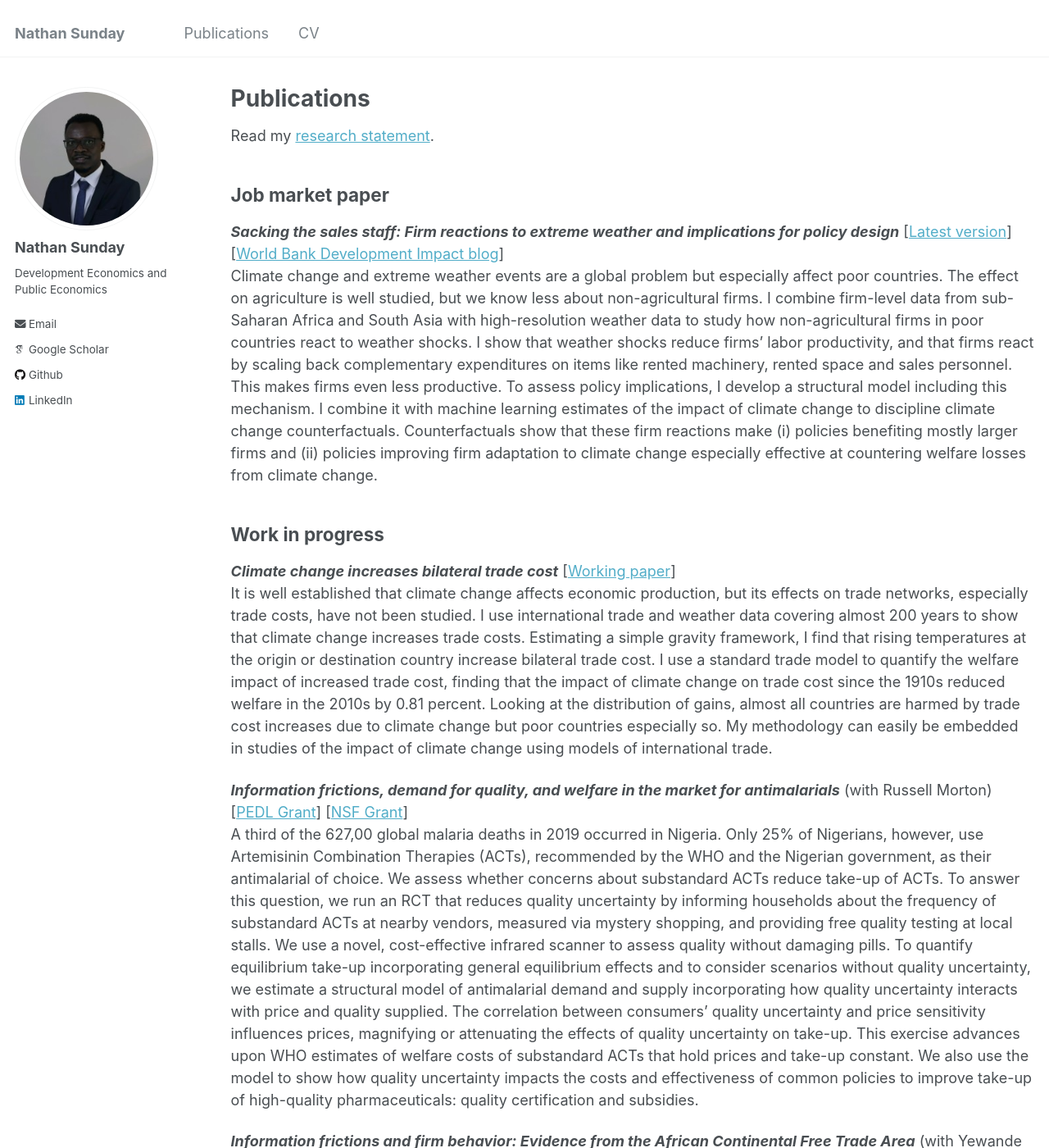
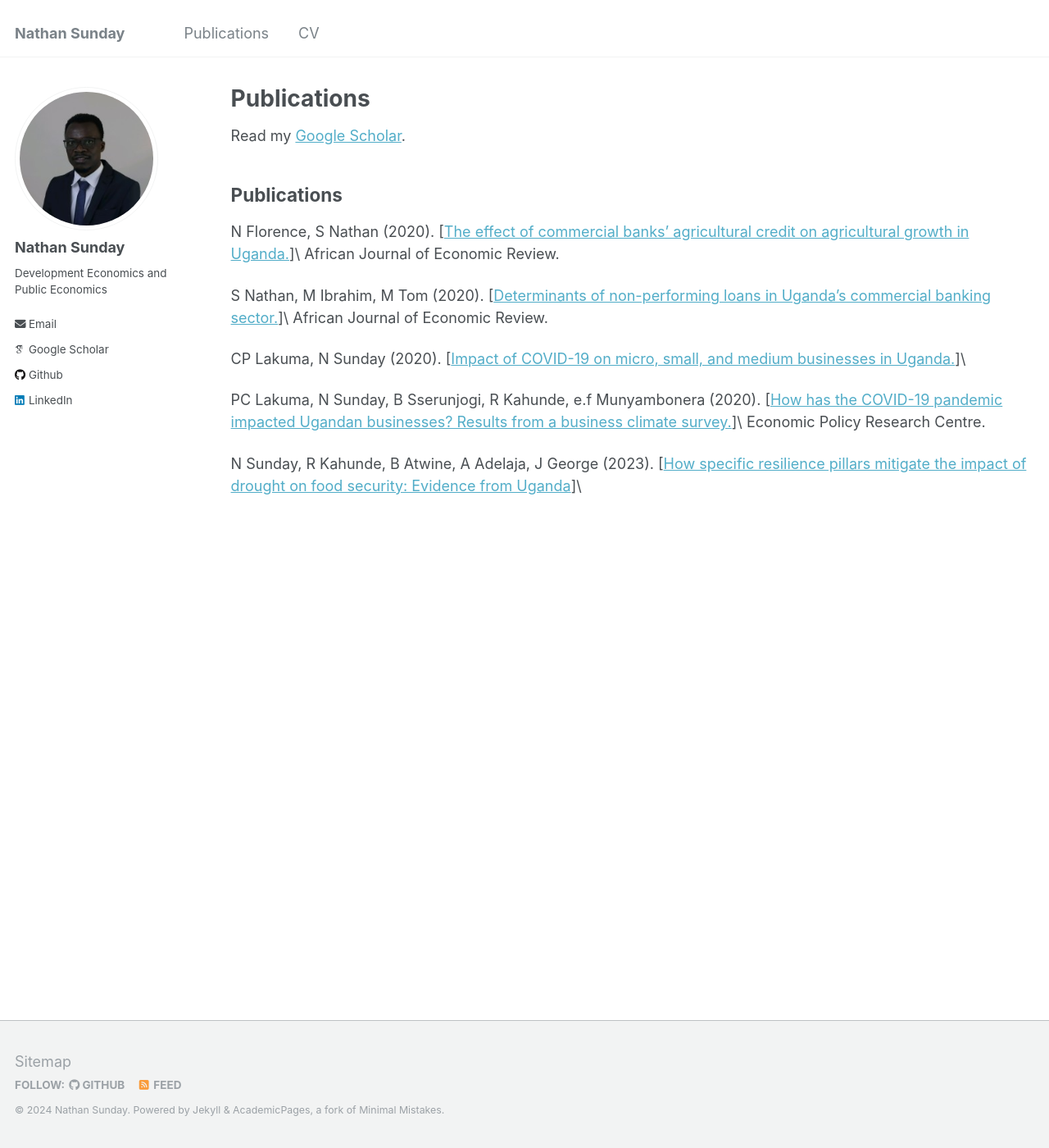
Before and after one commit to LizzyChikapa/nathan, a Jekyll site: the page built from _pages/publications.md, in a window 1280 px wide and 1400 px high. Shown: the whole window at 82% size. Built offline with Jekyll 4.4.1, drawn with Linux system fonts in a browser that asks for light colours; some web fonts are replaced; some of the changed text lies outside the part shown.

Commit message:
Update publications.md

```diff
--- a/_pages/publications.md
+++ b/_pages/publications.md
@@ -11,40 +11,24 @@ author_profile: true
 
 {% include base_path %}
 
-Read my [research statement][research_statement].
-
-## Job market paper
-
-***Sacking the sales staff: Firm reactions to extreme weather and implications for policy design*** [[Latest version][jmp]] [[World Bank Development Impact blog][jmp_blog]]\
-Climate change and extreme weather events are a global problem but especially affect poor countries. The effect on agriculture is well studied, but we know less about non-agricultural firms. I combine firm-level data from sub-Saharan Africa and South Asia with high-resolution weather data to study how non-agricultural firms in poor countries react to weather shocks. I show that weather shocks reduce firms' labor productivity, and that firms react by scaling back complementary expenditures on items like rented machinery, rented space and sales personnel. This makes firms even less productive. To assess policy implications, I develop a structural model including this mechanism. I combine it with machine learning estimates of the impact of climate change to discipline climate change counterfactuals. Counterfactuals show that these firm reactions make (i) policies benefiting mostly larger firms and (ii) policies improving firm adaptation to climate change especially effective at countering welfare losses from climate change.
-
-## Work in progress
-
-***Climate change increases bilateral trade cost*** [[Working paper][trade_network_changes]]\
-It is well established that climate change affects economic production, but its effects on trade networks, especially trade costs, have not been studied. I use international trade and weather data covering almost 200 years to show that climate change increases trade costs. Estimating a simple gravity framework, I find that rising temperatures at the origin or destination country increase bilateral trade cost. I use a standard trade model to quantify the welfare impact of increased trade cost, finding that the impact of climate change on trade cost since the 1910s reduced welfare in the 2010s by 0.81 percent. Looking at the distribution of gains, almost all countries are harmed by trade cost increases due to climate change but poor countries especially so. My methodology can easily be embedded in studies of the impact of climate change using models of international trade.
-
-***Information frictions, demand for quality, and welfare in the market for antimalarials*** (with Russell
-Morton) [[PEDL Grant][pedl_info_frictions]] [[NSF Grant][nsf_info_frictions]]\
-A third of the 627,00 global malaria deaths in 2019 occurred in Nigeria. Only 25% of Nigerians, however, use Artemisinin Combination Therapies (ACTs), recommended by the WHO and the Nigerian government, as their antimalarial of choice. We assess whether concerns about substandard ACTs reduce take-up of ACTs. To answer this question, we run an RCT that reduces quality uncertainty by informing households about the frequency of substandard ACTs at nearby vendors, measured via mystery shopping, and providing free quality testing at local stalls. We use a novel, cost-effective infrared scanner to assess quality without damaging pills. To quantify equilibrium take-up incorporating general equilibrium effects and to consider scenarios without quality uncertainty, we estimate a structural model of antimalarial demand and supply incorporating how quality uncertainty interacts with price and quality supplied. The correlation between consumers’ quality uncertainty and price sensitivity influences prices, magnifying or attenuating the effects of quality uncertainty on take-up. This exercise advances upon WHO estimates of welfare costs of substandard ACTs that hold prices and take-up constant. We also use the model to show how quality uncertainty impacts the costs and effectiveness of common policies to improve take-up of high-quality pharmaceuticals: quality certification and subsidies.
-
-***Information frictions and firm behavior: Evidence from the African Continental Free Trade Area*** (with Yewande Olapade and Socrates Majune) [[Summary of pilot results][trade_info_frictions_pedl]]\
-The African Continental Free Trade Area (AfCFTA) lowers tariffs, harmonizes standards and decreases red tape, aiming to increase intra-African trade. We find, however, that a substantial fraction of Kenyan firms is unaware of the agreement. This is true even among larger firms and firms already engaged in international trade. We ask whether increasing awareness of the agreement and giving firms actionable information on changes relevant to their sector can increase engagement in international trade, especially for firms that are already directly exporting or importing. We use a randomized intervention providing actionable information on AfCFTA, including the ability for firms to ask questions relevant to their operations. We combine our survey results with Kenyan customs data to track firms’ international transactions following the intervention. We embed our RCT results in a model of international trade featuring misinformation about trade cost, estimating the welfare costs of the information friction we highlight, and the benefit of policies aimed at removing it.
-
-***The heterogeneous impacts of weather shocks on households in poor countries*** (with Hoyt
-Bleakley)
-
-***Quality, contracting, and competition in developing country supply chains*** (with Lauren Falcao
-Bergquist and Meredith Startz)
+Read my [Google Scholar][google_scholar].
 
 ## Publications
 
-Bensch, G., Grimm, M., Huppertz, M., Langbein, J., & Peters, J. (2017). Are promotion programs needed to establish off-grid solar energy markets? Evidence from rural Burkina Faso. *Renewable & Sustainable Energy Reviews, 90*, 1060-1068. doi: [10.1016/j.rser.2017.11.003][bghlp2017]
+N Florence, S Nathan (2020). [[The effect of commercial banks’ agricultural credit on agricultural growth in Uganda.][credit_blog]]\ African Journal of Economic Review.
 
-[jmp]: ../files/max_huppertz_jmp.pdf
-[jmp_blog]: https://blogs.worldbank.org/impactevaluations/sacking-sales-staff-how-firms-poor-countries-deal-extreme-weather-guest-post-max
-[research_statement]: ../files/research_statement.pdf
-[trade_network_changes]: ../files/trade_network_changes.pdf
-[trade_info_frictions_pedl]: https://pedl.cepr.org/publications/african-continental-integration-and-firm-awareness-trade-policy-evidence-kenyan-pilot
-[bghlp2017]: https://doi.org/10.1016/j.rser.2017.11.003
-[pedl_info_frictions]: https://pedl.cepr.org/content/information-frictions-demand-quality-and-welfare-market-antimalarials-1
-[nsf_info_frictions]: https://www.nsf.gov/awardsearch/showAward?AWD_ID=2117105&HistoricalAwards=false
+S Nathan, M Ibrahim, M Tom (2020). [[Determinants of non-performing loans in Uganda’s commercial banking sector.][loans_blog]]\  African Journal of Economic Review.
+
+CP Lakuma, N Sunday (2020). [[Impact of COVID-19 on micro, small, and medium businesses in Uganda.][covid_blog]]\
+
+PC Lakuma, N Sunday, B Sserunjogi, R Kahunde, e.f Munyambonera (2020). [[How has the COVID-19 pandemic impacted Ugandan businesses? Results from a business climate survey.][covid_19]]\ Economic Policy Research Centre.
+
+N Sunday, R Kahunde, B Atwine, A Adelaja, J George (2023). [[How specific resilience pillars mitigate the impact of drought on food security: Evidence from Uganda][drought_blog]]\
+
+
+[credit_blog]: https://www.ajol.info/index.php/ajer/article/view/192203
+[loans_blog]: https://www.ajol.info/index.php/ajer/article/view/192192
+[covid_blog]: https://policycommons.net/artifacts/4139952/impact-of-covid-19-on-micro-small-and-medium-businesses-in-uganda/4948149/
+[covid_19]: https://www.voced.edu.au/content/ngv:86700
+[drought_blog]: https://link.springer.com/article/10.1007/s12571-022-01313-9
+[google_scholar]: https://scholar.google.com/citations?user=Ma4dAkQAAAAJ&hl=en
```
